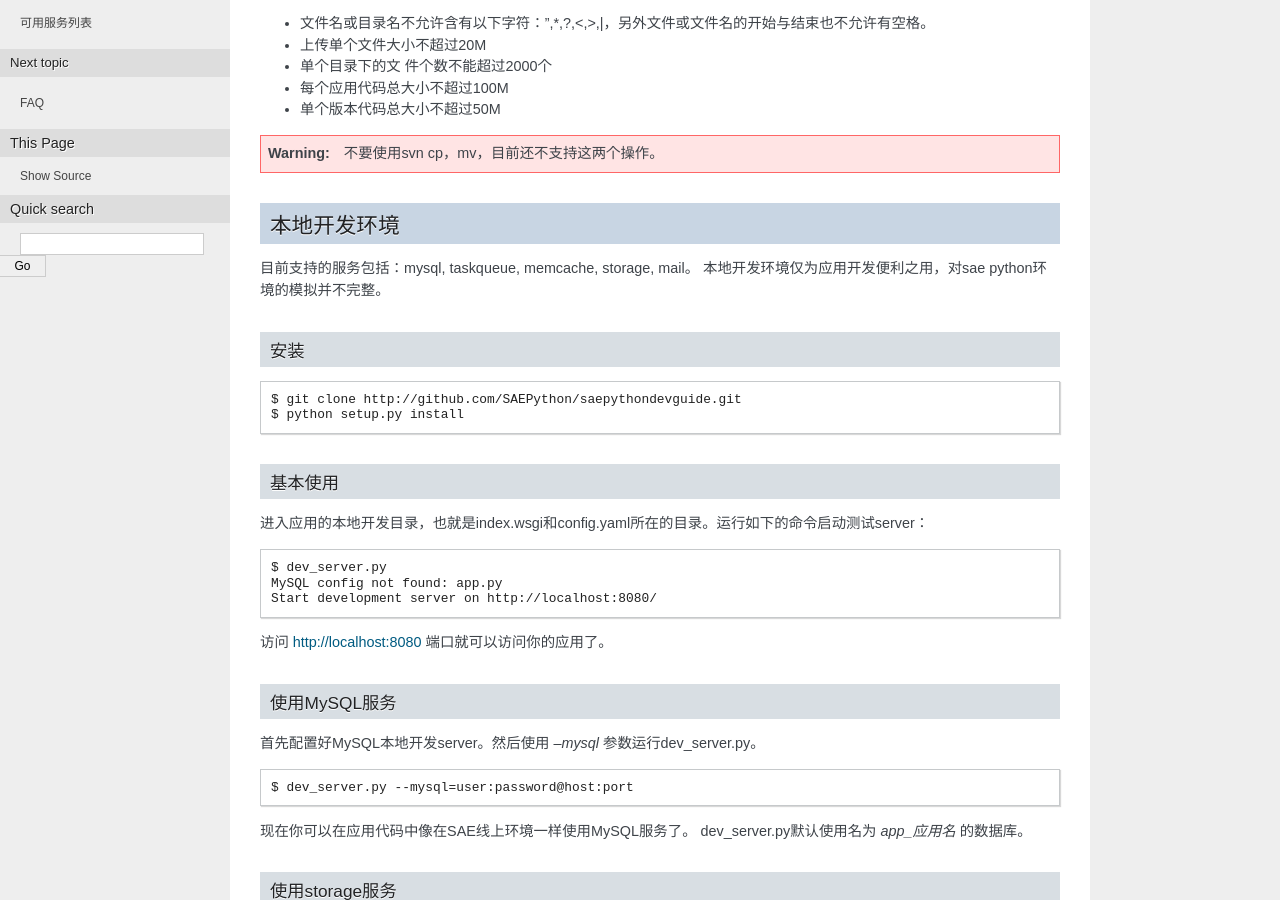
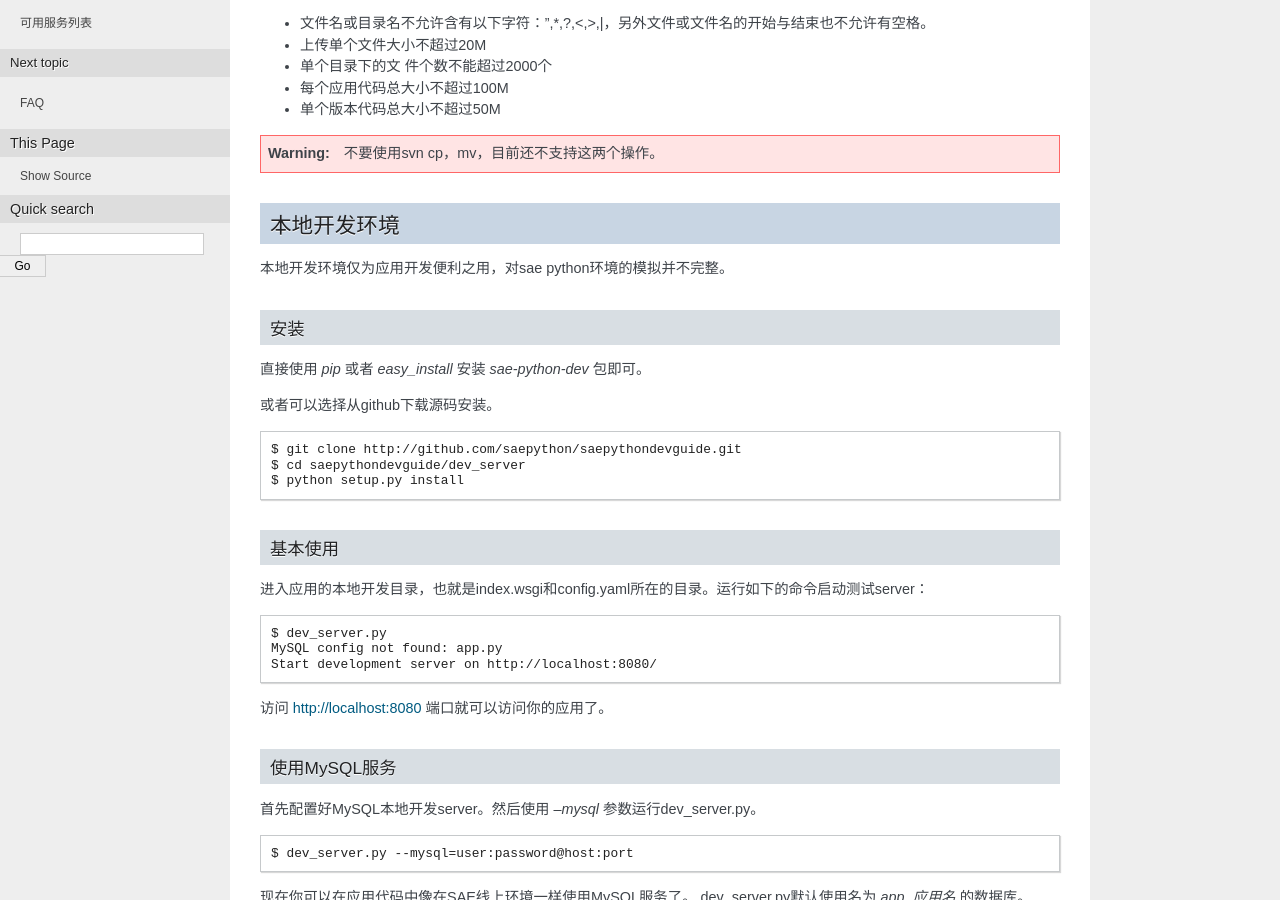
Before and after one commit to sinacloud/sae-python-dev-guide, a Sphinx documentation site: the page built from docs/tools.rst, in a window 1280 px wide and 900 px high, scrolled down 439 px. Built offline with Sphinx 7.4.7, drawn with Linux system fonts in a browser that asks for light colours.

Commit message:
Add `sae-python-dev` package info

```diff
--- a/docs/index.rst
+++ b/docs/index.rst
@@ -8,7 +8,7 @@ SAE Python 开发者手册
 
 本文档，示例代码以及本地测试server下载：  ::
 
-    git clone http://github.com/SAEPython/saepythondevguide.git
+    git clone http://github.com/saepython/saepythondevguide.git
 
 Contents:
 
--- a/docs/tools.rst
+++ b/docs/tools.rst
@@ -29,15 +29,19 @@ SVN限制：
 本地开发环境
 --------------
 
-目前支持的服务包括：mysql, taskqueue, memcache, storage, mail。
 本地开发环境仅为应用开发便利之用，对sae python环境的模拟并不完整。
 
 安装
 ~~~~~~~~~
 
+直接使用 `pip` 或者 `easy_install` 安装 `sae-python-dev` 包即可。
+
+或者可以选择从github下载源码安装。
+
 ::
 
-    $ git clone http://github.com/SAEPython/saepythondevguide.git
+    $ git clone http://github.com/saepython/saepythondevguide.git
+    $ cd saepythondevguide/dev_server
     $ python setup.py install
 
 基本使用
```
